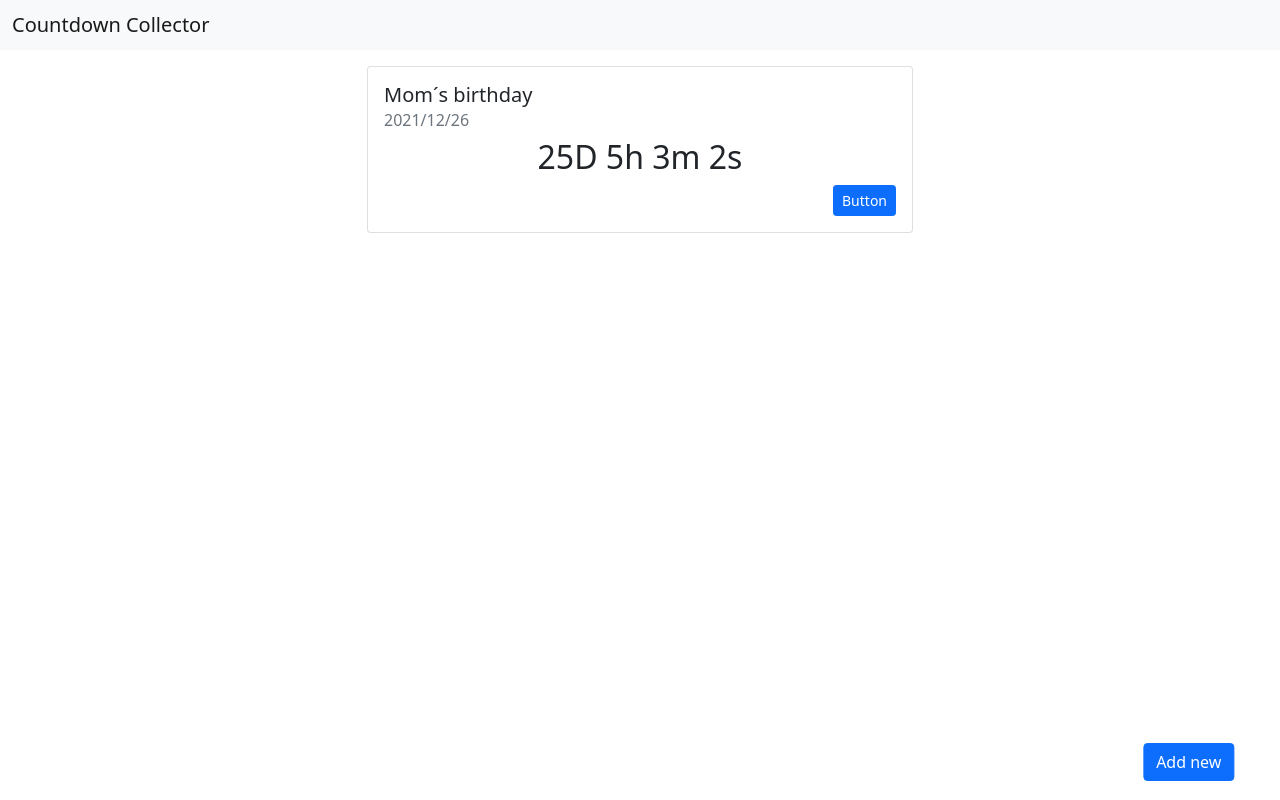
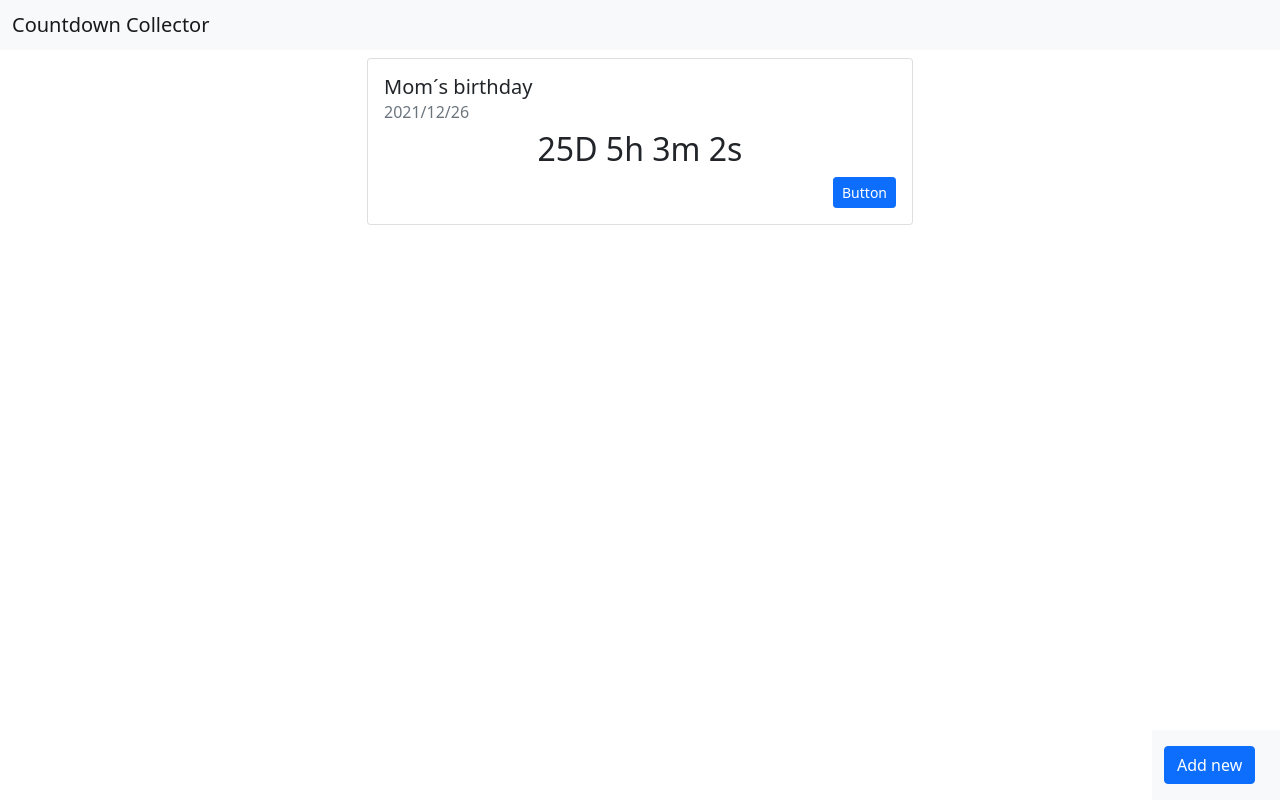
Before and after one commit to ibaiway/countdown-collector, a plain HTML site: page index.html in a window 1280 px wide. Drawn offline with nearby package versions, Linux system fonts and the light colour scheme.

Commit message:
add new button sticky bottom on Desktop

```diff
--- a/index.html
+++ b/index.html
@@ -31,7 +31,7 @@
     <main class="container">
       <div class="row justify-content-center">
         <div class="col-12 col-md-6">
-          <div class="card mt-3">
+          <div class="card my-2">
             <div class="card-body">
               <h5 class="card-title">Mom´s birthday</h5>
               <h6 class="card-subtitle mb-2 text-muted">2021/12/26</h6>
@@ -45,15 +45,19 @@
       </div>
     </main>
 
-    <div
+    <footer
+      style="width: 10%"
       class="
-        position-absolute
-        bottom-0
-        end-0
-        translate-middle
+        footer
+        fixed-bottom
+        mt-auto
+        ms-auto
+        py-3
+        bg-light
         d-none d-md-block
       "
     >
+      <div class="container">
         <button
           type="button"
           class="btn btn-primary"
@@ -63,6 +67,7 @@
           Add new
         </button>
       </div>
+    </footer>
 
     <div class="modal fade" id="newCountdownModal" tabindex="-1">
       <div class="modal-dialog modal-dialog-centered">
```
Lines whose indentation alone changed are shown as unchanged.
